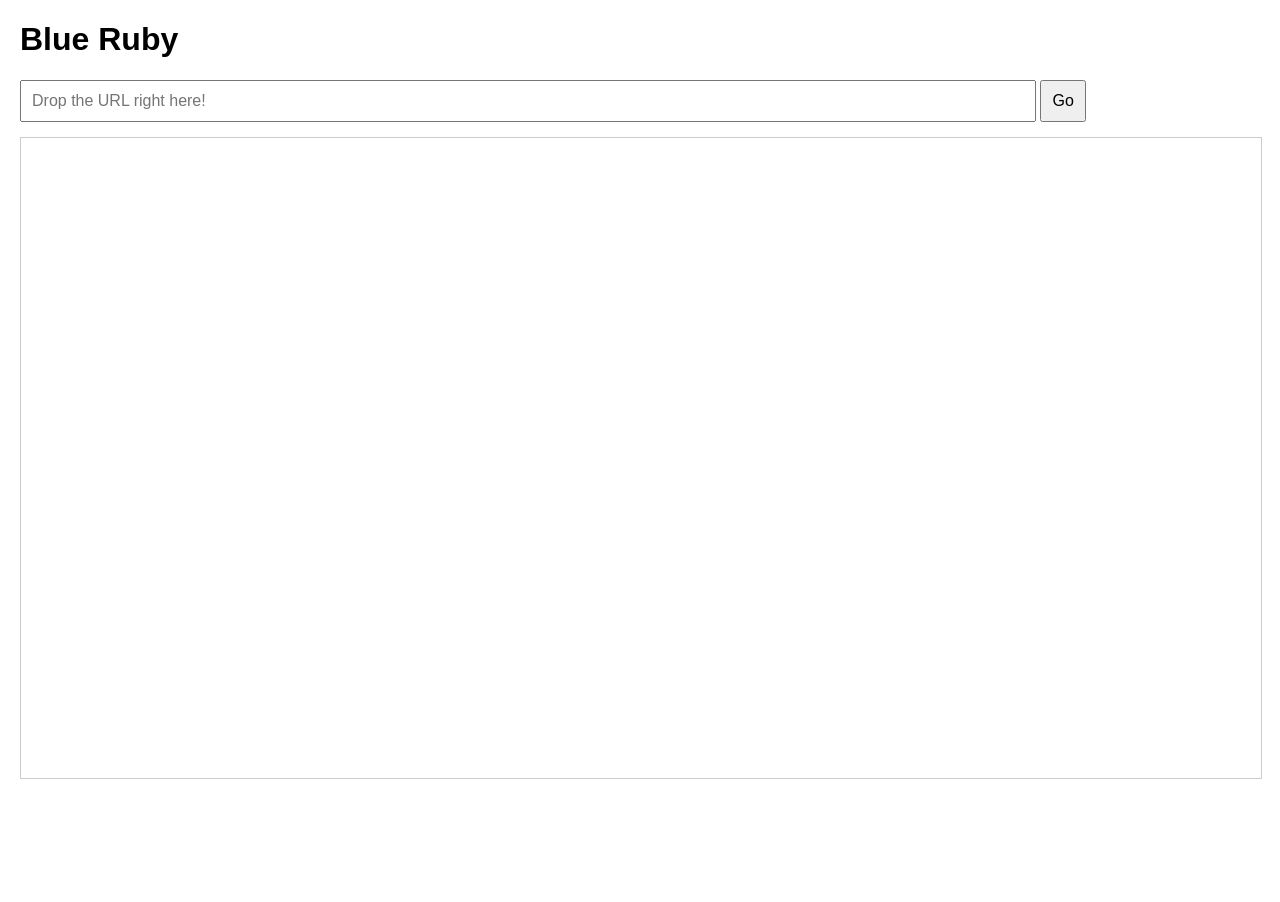
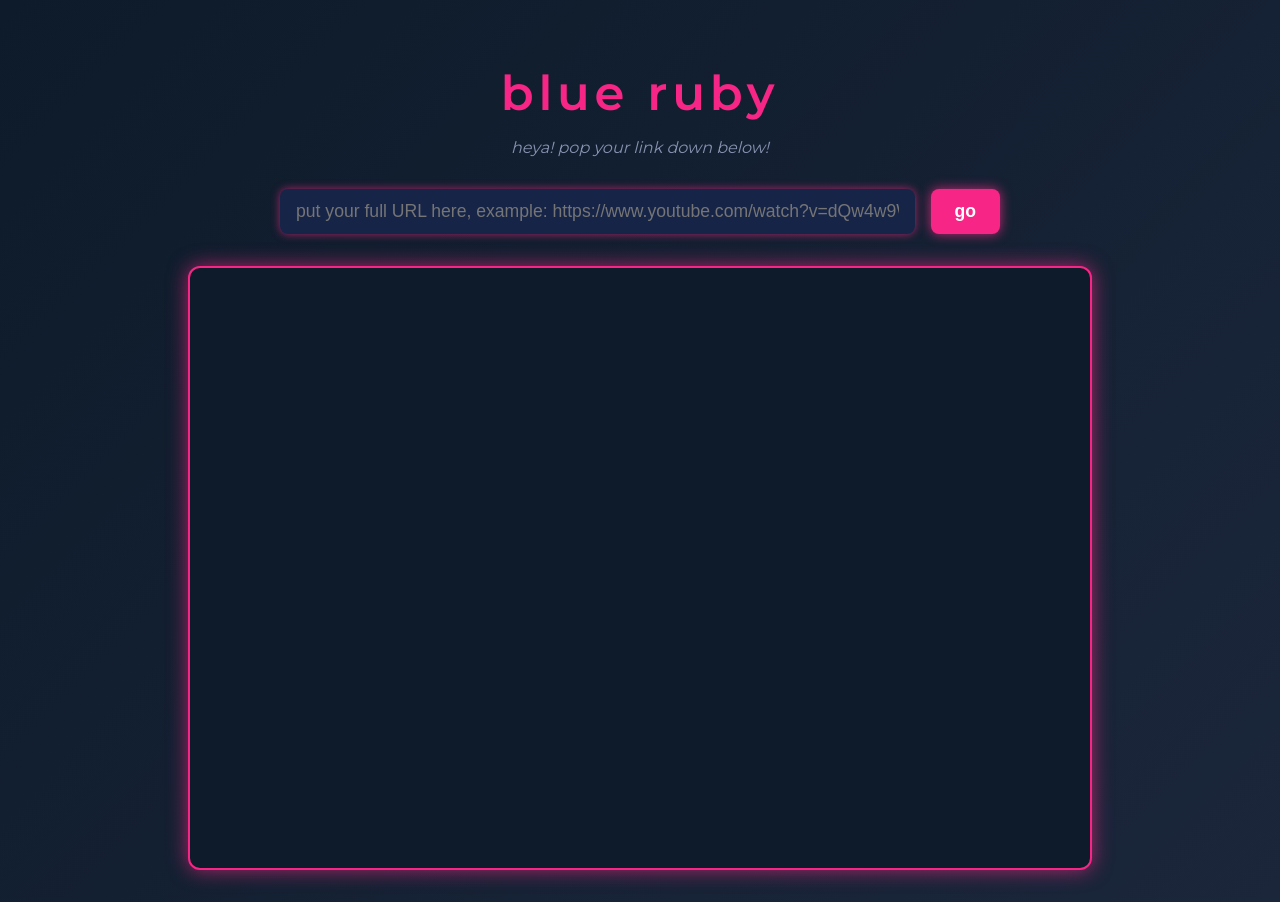
Before and after one commit to cyberkittenz/blueruby, a plain HTML site: page index.html in a window 1280 px wide. Before the commit the page ends 803 px from the top, so only its background shows below. Drawn offline with Linux system fonts and the light colour scheme.

Commit message:
Update index.html

```diff
--- a/index.html
+++ b/index.html
@@ -1,29 +1,137 @@
 <!DOCTYPE html>
 <html lang="en">
 <head>
-<meta charset="UTF-8" />
-<meta name="viewport" content="width=device-width, initial-scale=1" />
-<title>Blue Ruby</title>
-<style>
-  body { font-family: sans-serif; margin: 20px; }
-  input { width: 80%; padding: 10px; font-size: 1em; }
-  button { padding: 10px; font-size: 1em; }
-  iframe { width: 100%; height: 80vh; border: 1px solid #ccc; margin-top: 15px; }
-</style>
+  <meta charset="UTF-8" />
+  <meta name="viewport" content="width=device-width, initial-scale=1" />
+  <title>blue ruby</title>
+  <style>
+    @import url('https://fonts.googleapis.com/css2?family=Montserrat:wght@400;600&display=swap');
+    body {
+      background: linear-gradient(135deg, #0d1b2a, #1b263b);
+      color: #e0e0e0;
+      font-family: 'Montserrat', sans-serif;
+      margin: 0;
+      padding: 2rem 1rem;
+      display: flex;
+      flex-direction: column;
+      align-items: center;
+      min-height: 100vh;
+      box-sizing: border-box;
+    }
+    h1 {
+      font-weight: 600;
+      color: #f72585; /* ruby pink */
+      margin-bottom: 1rem;
+      text-transform: lowercase;
+      letter-spacing: 0.1em;
+      font-size: 3rem;
+      user-select: none;
+    }
+    p.subtitle {
+      color: #8892b0;
+      margin: 0 0 2rem;
+      font-size: 1rem;
+      font-style: italic;
+      user-select: none;
+    }
+    .input-container {
+      width: 100%;
+      max-width: 720px;
+      display: flex;
+      gap: 1rem;
+    }
+    input[type="text"] {
+      flex-grow: 1;
+      padding: 0.75rem 1rem;
+      font-size: 1.1rem;
+      border: none;
+      border-radius: 0.5rem;
+      outline: none;
+      box-shadow: 0 0 8px #f72585aa;
+      background: #162447;
+      color: #e0e0e0;
+      transition: box-shadow 0.3s ease;
+    }
+    input[type="text"]:focus {
+      box-shadow: 0 0 12px #f72585ff;
+      background: #1f4068;
+    }
+    button {
+      background: #f72585;
+      color: white;
+      border: none;
+      padding: 0 1.5rem;
+      font-size: 1.1rem;
+      border-radius: 0.5rem;
+      cursor: pointer;
+      font-weight: 600;
+      box-shadow: 0 0 12px #f72585cc;
+      transition: background 0.3s ease;
+      user-select: none;
+    }
+    button:hover {
+      background: #d31f72;
+      box-shadow: 0 0 16px #d31f72cc;
+    }
+    iframe {
+      margin-top: 2rem;
+      width: 100%;
+      max-width: 900px;
+      height: 75vh;
+      border-radius: 0.75rem;
+      border: 2px solid #f72585;
+      box-shadow: 0 0 20px #f72585aa;
+      background: #0d1b2a;
+      display: block;
+    }
+    @media (max-width: 600px) {
+      h1 {
+        font-size: 2rem;
+      }
+      .input-container {
+        flex-direction: column;
+      }
+      button {
+        width: 100%;
+        padding: 0.75rem;
+      }
+    }
+  </style>
 </head>
 <body>
-  <h1>Blue Ruby</h1>
-  <input type="text" id="url" placeholder="Drop the URL right here!" />
-  <button onclick="loadProxy()">Go</button>
+  <h1>blue ruby</h1>
+  <p class="subtitle">heya! pop your link down below!</p>
+  <div class="input-container">
+    <input
+      type="text"
+      id="url"
+      placeholder="put your full URL here, example: https://www.youtube.com/watch?v=dQw4w9WgXcQ"
+      autocomplete="off"
+      spellcheck="false"
+      autocorrect="off"
+      autocapitalize="off"
+    />
+    <button onclick="loadProxy()">go</button>
+  </div>
   <iframe id="proxyFrame" sandbox="allow-scripts allow-same-origin"></iframe>
 
   <script>
     function loadProxy() {
-      const input = document.getElementById('url').value;
-      if (!input) return alert('Please enter a URL');
-      // Use allorigins API to bypass CORS and load page in iframe
+      const input = document.getElementById('url').value.trim();
+      if (!input) {
+        alert('please enter a url');
+        return;
+      }
+      // basic URL validation
+      try {
+        new URL(input);
+      } catch {
+        alert('pls enter a valid url starting with https:// or http://');
+        return;
+      }
       const proxyUrl = 'https://api.allorigins.win/raw?url=' + encodeURIComponent(input);
-      document.getElementById('proxyFrame').src = proxyUrl;
+      const iframe = document.getElementById('proxyFrame');
+      iframe.src = proxyUrl;
     }
   </script>
 </body>
```
